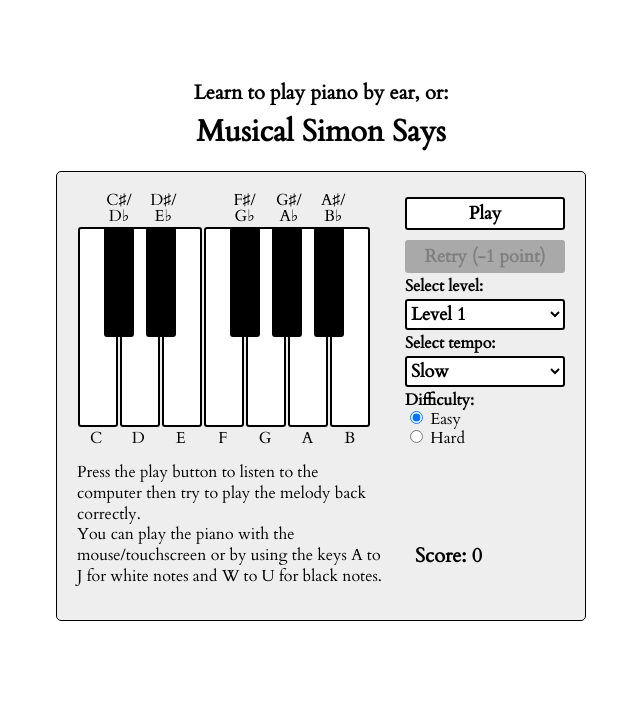
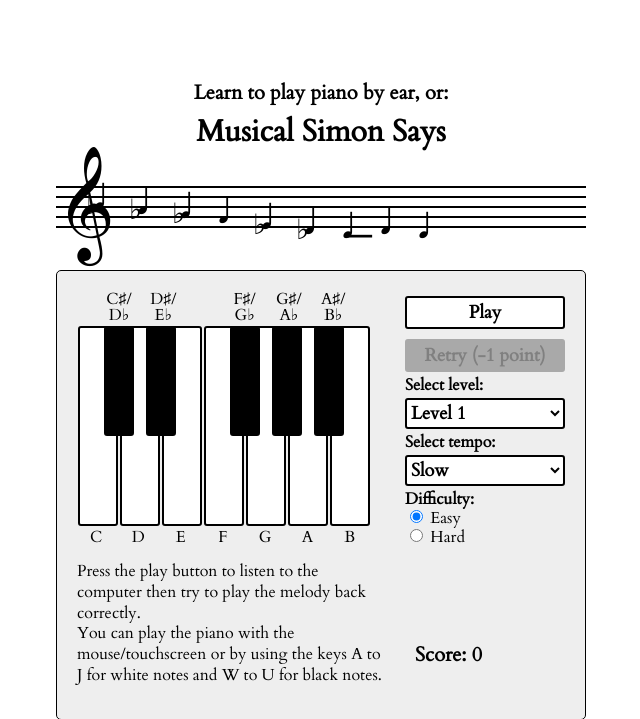
Before and after one commit to eadpearce/project-1-webmidi, a PHP site: page / in a window 1280 px wide. Shown: the top 719 px of the page, without its empty margins (319-959 px from the left). Run offline with PHP 8.4, Linux system fonts and the light colour scheme; some libraries are stand-ins or nearby versions.

Commit message:
Added manuscript note display. Working on adding each note as they are played by the computer.

```diff
--- a/css/style.css
+++ b/css/style.css
@@ -9,6 +9,9 @@ body {
 main {
   width: 530px;
   margin: 50px auto;
+}
+.title {
+  height: 120px;
 }
 .container {
   background-color: #eee;
@@ -141,12 +144,12 @@ ul.black-label {
 }
 /* ignore the linter. don't separate these or it won't work */
 .white.depress {
-  background: #aaa;
-  transition: 0.2s ease;
+  background: #83bbdf;
+  transition: 0.1s ease;
 }
 .black.depress {
-  background: #555;
-  transition: 0.2s ease;
+  background: #83bbdf;
+  transition: 0.1s ease;
 }
 .wrong {
   border-color: red;
@@ -154,3 +157,90 @@ ul.black-label {
 .correct {
   border-color: white;
 }
+.manuscript {
+  height: 100px;
+  width: 100%;
+}
+.lines {
+  height: 10px;
+  border-bottom: 2px solid black;
+  width: 100%;
+}
+.line1 {
+  padding-top: 16px;
+}
+.clef {
+  position: absolute;
+  font-size: 100px;
+  top: 156px;
+}
+.clef:before {
+  content: '\1d11e'
+}
+.lines:after {
+  content: '\00a0'
+}
+.notes {
+  margin-left: 30px;
+  position: absolute;
+}
+.notes li {
+  font-size: 48px;
+  display: block;
+  margin-right: 5px;
+  float: left;
+  letter-spacing: -15px;
+}
+.note {
+  margin-right: 5px;
+}
+.note:after {
+  content: '\2669'
+}
+.b {
+  padding-top: 1px;
+}
+.flat:before {
+  content: '\266d';
+  font-size: 28px;
+}
+.b-flat {
+  padding-top: 5px;
+}
+.a {
+  padding-top: 6px;
+}
+.a-flat {
+  padding-top: 10px;
+}
+.g {
+  padding-top: 10px;
+}
+.g-flat {
+  padding-top: 14px;
+}
+.f {
+  padding-top: 15px;
+}
+.e {
+  padding-top: 21px;
+}
+.e-flat {
+  padding-top: 25px;
+}
+.d {
+  padding-top: 26px;
+}
+.d-flat {
+  padding-top: 30px;
+}
+.c {
+  padding-top: 30px;
+}
+.ledger {
+  margin-left: -29px;
+  padding-top: 21px;
+}
+.ledger:after {
+  content: '_'
+}
--- a/index.html
+++ b/index.html
@@ -14,6 +14,32 @@
 <body>
   <main>
     <div class="title"><h1><span class="pre">Learn to play piano by ear, or: </span><br>Musical Simon Says</h1></div>
+    <div class="manuscript">
+      <ul class="notes">
+        <li class="flat b-flat"></li>
+        <li class="note b"></li>
+        <li class="flat a-flat"></li>
+        <li class="note a"></li>
+        <li class="flat g-flat"></li>
+        <li class="note g"></li>
+        <li class="note f"></li>
+        <li class="flat e-flat"></li>
+        <li class="note e"></li>
+        <li class="flat d-flat"></li>
+        <li class="note d"></li>
+        <li class="note c"></li>
+        <li class="ledger"></li>
+        <li class="note d"></li>
+        <li class="note c"></li>
+      </ul>
+      <div class="clef"></div>
+      <div class="lines line1">
+      </div>
+      <div class="lines"></div>
+      <div class="lines"></div>
+      <div class="lines"></div>
+      <div class="lines"></div>
+    </div>
     <div class="container">
       <div class="left-content">
         <div class="keyboard">
--- a/js/app.js
+++ b/js/app.js
@@ -15,6 +15,20 @@ const levels = {
   6: { notes: [0,1,2,3,4,5,6,7,8,9,10,11], phraseLength: 5, score: 6 },
   7: { notes: [0,1,2,3,4,5,6,7,8,9,10,11], phraseLength: 7, score: 7 }
 };
+const manuscript = {
+  0: '<li class="note c"></li><li class="ledger"></li>',
+  1: '<li class="flat d-flat"></li><li class="note d"></li>',
+  2: '<li class="note d"></li>',
+  3: '<li class="flat e-flat"></li><li class="note e"></li>',
+  4: '<li class="note e"></li>',
+  5: '<li class="note f"></li>',
+  6: '<li class="flat g-flat"></li><li class="note g"></li>',
+  7: '<li class="note g"></li>',
+  8: '<li class="flat a-flat"></li><li class="note a"></li>',
+  9: '<li class="note a"></li>',
+  10: '<li class="flat b-flat"></li><li class="note b"></li>',
+  11: '<li class="note b"></li>'
+};
 
 // start at level1 by default
 let currentLevel = levels[1];
@@ -27,12 +41,12 @@ let currentDifficulty = 1;
 let canPlay = false;
 let canRetry = false;
 let score = 0;
-let currentTempo = 1000;
+let currentTempo = 'slow';
 const tempi = {
-  'slow': 1000,
-  'med': 500,
-  'fast': 250,
-  'vfast': 125
+  slow: { tempo: 1000, score: 1 },
+  med: { tempo: 500, score: 1 },
+  fast: { tempo: 250, score: 1 },
+  vfast: { tempo: 125, score: 1 }
 };
 
 // generate a random phrase
@@ -65,6 +79,7 @@ $( () => {
   const $keys = $('.keys');
   const $winmsg = $('.winmsg');
   const $score = $('.score');
+  const $notes = $('.notes');
   $score.html('Score: '+score);
   $retry.addClass('disabled');
 
@@ -72,14 +87,11 @@ $( () => {
   // level selector
   $('.level-select').on('change', function() {
     currentLevel = levels[parseInt(this.value.slice(5))];
-    console.log(this.value);
   });
 
   // tempo selector
   $('.tempo-select').on('change', function() {
-    currentTempo = tempi[this.value];
-    console.log(tempi[this.value]);
-    console.log(this.value);
+    currentTempo = this.value;
   });
 
   // difficulty selector
@@ -110,7 +122,7 @@ $( () => {
     // reset the array
     playerNotes = [];
     canRetry = false;
-    score = score + (currentLevel.score * currentDifficulty);
+    score = score + (currentLevel.score * currentDifficulty * tempi[currentTempo]['score']);
     $retry.addClass('disabled');
     $score.html('Score: '+score);
     $winmsg.html('Correct!');
@@ -124,7 +136,7 @@ $( () => {
     $('#key'+note).addClass('depress');
     setTimeout( () => {
       $('#key'+note).removeClass('depress');
-    }, 500);
+    }, 250);
   }
 
   // note flashes red if it's wrong, white if it's correct
@@ -150,6 +162,7 @@ $( () => {
       }
       $audio[thisNote].currentTime=0;
       $audio[thisNote].play();
+      $notes.html(manuscript[thisNote]);
       time++;
       if (time === pcNotes.length) {
         $('.pcmsg').html('Your turn.');
@@ -159,7 +172,7 @@ $( () => {
         canRetry = true;
         $retry.removeClass('disabled');
       }
-    }, currentTempo);
+    }, tempi[currentTempo]['tempo']);
   }
 
   function playerPlayback(note) {
@@ -220,25 +233,7 @@ $( () => {
     $score.html('Score: '+score);
     $('.pcmsg').html('Playing...');
 
-    const timer = setInterval( () => {
-      const thisNote = pcNotes[time];
-
-      if (currentDifficulty === 1) {
-        keyDepress(thisNote);
-      }
-
-      $audio[thisNote].currentTime=0;
-      $audio[thisNote].play();
-      time++;
-
-      if (time === pcNotes.length) {
-        // console.log('pcNotes: '+pcNotes);
-        $('.pcmsg').html('Your turn.');
-        clearInterval(timer);
-        time = 0;
-        canPlay = true;
-      }
-    }, currentTempo);
+    pcPlayback();
   });
 
 
```
